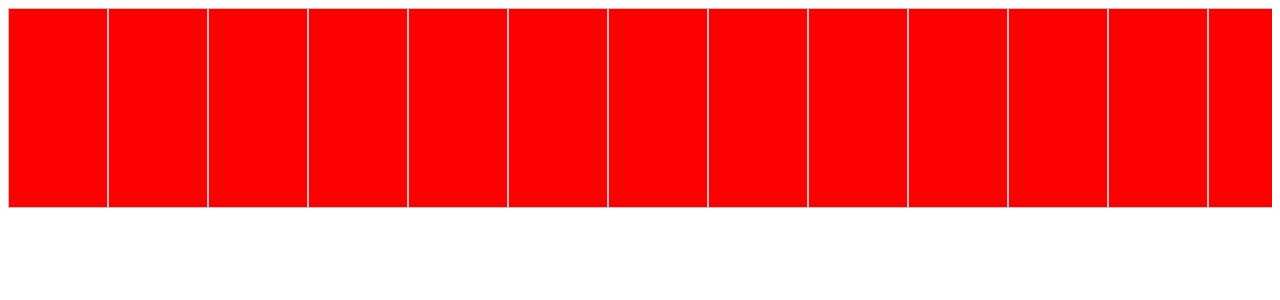
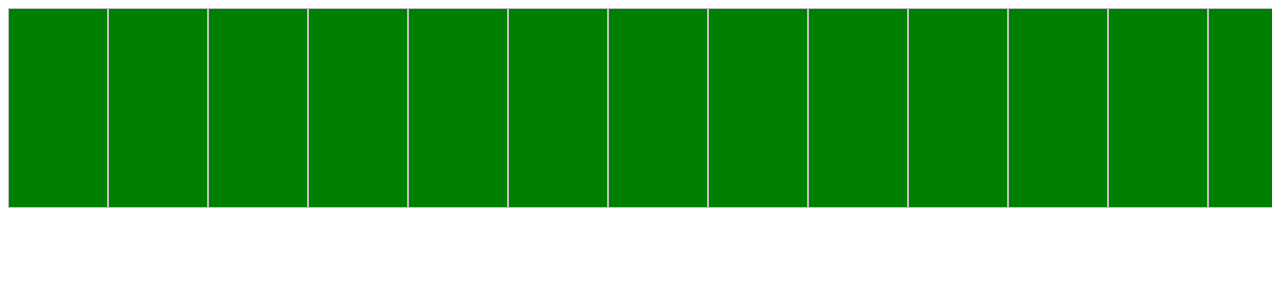
Before and after one commit to francesca-palladino/blog.svoltastudenti.it, a Jekyll site: the page it/associati.html, which Jekyll copies as it is, in a window 1280 px wide. Shown: the top 300 px of the page. Built offline with Jekyll 4.4.1, drawn with Linux system fonts in a browser that asks for light colours.

Commit message:
Update associati.html

```diff
--- a/it/associati.html
+++ b/it/associati.html
@@ -3,18 +3,20 @@
     <style>
       #wrapper {
         width: 100%;
-        overflow-x: auto;
-        overflow-y: hidden;
-        background-color: red;
+        overflow: hidden;
+        background-color: green;
         perspective: 50px;
       }
 
       #wrapper > #list {
+        width: 100%;
         transform: translateZ(0px);
         transition: transform 500ms;
         display: flex;
         flex-direction: row;
         flex-wrap: nowrap;
+        overflow-x: auto;
+        overflow-y: hidden;
       }
 
       #wrapper > #list:hover {
```
